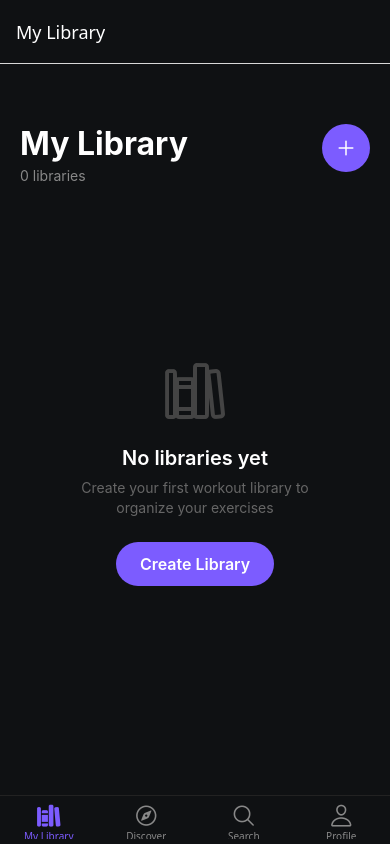
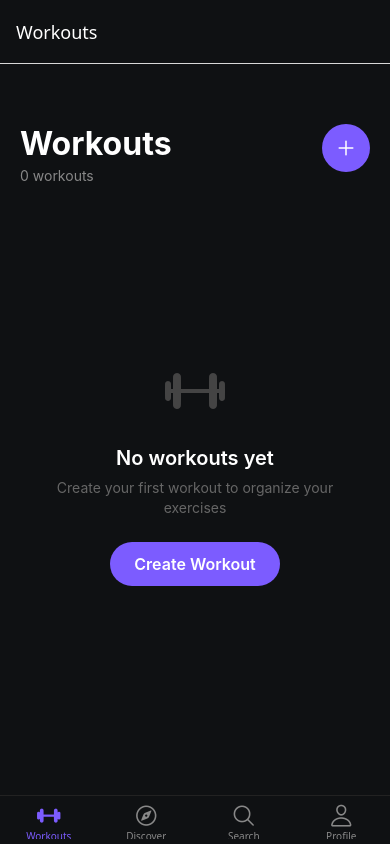
Before and after one commit to jarvisoperatorhq/liftlog, a React Native app: screen / in a window 390 px wide. Built offline with nearby package versions, Linux system fonts and the light colour scheme.

Commit message:
Rename 'My Library' to 'Workouts' throughout the app

```diff
--- a/src/navigation/index.tsx
+++ b/src/navigation/index.tsx
@@ -27,8 +27,8 @@ function TabNavigator() {
         tabBarIcon: ({ focused, color, size }) => {
           let iconName: keyof typeof Ionicons.glyphMap;
 
-          if (route.name === 'MyLibrary') {
-            iconName = focused ? 'library' : 'library-outline';
+          if (route.name === 'Workouts') {
+            iconName = focused ? 'barbell' : 'barbell-outline';
           } else if (route.name === 'Discover') {
             iconName = focused ? 'compass' : 'compass-outline';
           } else if (route.name === 'Search') {
@@ -55,9 +55,9 @@ function TabNavigator() {
       })}
     >
       <Tab.Screen
-        name="MyLibrary"
+        name="Workouts"
         component={LibraryScreen}
-        options={{ title: 'My Library' }}
+        options={{ title: 'Workouts' }}
       />
       <Tab.Screen
         name="Discover"
--- a/src/screens/Discover/DiscoverScreen.tsx
+++ b/src/screens/Discover/DiscoverScreen.tsx
@@ -188,7 +188,7 @@ export default function DiscoverScreen() {
           onPress={() => copyLibrary(item)}
         >
           <Ionicons name="copy-outline" size={16} color="#7C5CFF" />
-          <Text style={styles.copyButtonText}>Save to My Library</Text>
+          <Text style={styles.copyButtonText}>Save to My Workouts</Text>
         </TouchableOpacity>
       )}
 
@@ -208,7 +208,7 @@ export default function DiscoverScreen() {
     <View style={styles.container}>
       <View style={styles.header}>
         <Text style={styles.headerTitle}>Discover</Text>
-        <Text style={styles.headerSubtitle}>Find workout libraries from the community</Text>
+        <Text style={styles.headerSubtitle}>Find workouts from the community</Text>
       </View>
 
       <ScrollView
--- a/src/screens/Exercise/ExerciseDetailScreen.tsx
+++ b/src/screens/Exercise/ExerciseDetailScreen.tsx
@@ -56,7 +56,7 @@ export default function ExerciseDetailScreen() {
           if (lib.id === libraryId) {
             const exists = lib.items.some(i => i.exerciseId === exerciseId);
             if (exists) {
-              Alert.alert('Already added', 'This exercise is already in this library');
+              Alert.alert('Already added', 'This exercise is already in this workout');
               return lib;
             }
             return {
@@ -73,7 +73,7 @@ export default function ExerciseDetailScreen() {
         await AsyncStorage.setItem('@liftlog_libraries', JSON.stringify(updated));
         setLibraries(updated);
         setShowAddModal(false);
-        Alert.alert('Success', 'Exercise added to library');
+        Alert.alert('Success', 'Exercise added to workout');
       }
     } catch (e) {
       Alert.alert('Error', 'Failed to add exercise');
@@ -158,14 +158,14 @@ export default function ExerciseDetailScreen() {
         <View style={{ height: 100 }} />
       </ScrollView>
 
-      {/* Add to Library Button */}
+      {/* Add to Workout Button */}
       <View style={styles.footer}>
         <TouchableOpacity
           style={styles.addButton}
           onPress={() => setShowAddModal(true)}
         >
           <Ionicons name="add-circle" size={20} color="#fff" />
-          <Text style={styles.addButtonText}>Add to Library</Text>
+          <Text style={styles.addButtonText}>Add to Workout</Text>
         </TouchableOpacity>
       </View>
 
@@ -174,7 +174,7 @@ export default function ExerciseDetailScreen() {
         <View style={styles.modalOverlay}>
           <View style={styles.modalContent}>
             <View style={styles.modalHeader}>
-              <Text style={styles.modalTitle}>Add to Library</Text>
+              <Text style={styles.modalTitle}>Add to Workout</Text>
               <TouchableOpacity onPress={() => setShowAddModal(false)}>
                 <Ionicons name="close" size={24} color="#888" />
               </TouchableOpacity>
@@ -183,7 +183,7 @@ export default function ExerciseDetailScreen() {
             {libraries.length === 0 ? (
               <View style={styles.emptyLibraries}>
                 <Text style={styles.emptyLibrariesText}>
-                  You don't have any libraries yet
+                  You don't have any workouts yet
                 </Text>
                 <TouchableOpacity
                   style={styles.createLibraryButton}
@@ -192,7 +192,7 @@ export default function ExerciseDetailScreen() {
                     navigation.navigate('CreateLibrary');
                   }}
                 >
-                  <Text style={styles.createLibraryButtonText}>Create Library</Text>
+                  <Text style={styles.createLibraryButtonText}>Create Workout</Text>
                 </TouchableOpacity>
               </View>
             ) : (
--- a/src/screens/Library/AddToLibraryScreen.tsx
+++ b/src/screens/Library/AddToLibraryScreen.tsx
@@ -51,7 +51,7 @@ export default function AddToLibraryScreen() {
           if (lib.id === libraryId) {
             const exists = lib.items.some(i => i.exerciseId === exerciseId);
             if (exists) {
-              Alert.alert('Already added', 'This exercise is already in this library');
+              Alert.alert('Already added', 'This exercise is already in this workout');
               return lib;
             }
             return {
@@ -66,7 +66,7 @@ export default function AddToLibraryScreen() {
         navigation.goBack();
       }
     } catch (e) {
-      Alert.alert('Error', 'Failed to add exercise');
+      Alert.alert('Error', 'Failed to add exercise to workout');
     }
   };
 
@@ -90,20 +90,20 @@ export default function AddToLibraryScreen() {
           <Ionicons name="arrow-back" size={24} color="#fff" />
           <Text style={styles.backText}>Back</Text>
         </TouchableOpacity>
-        <Text style={styles.headerTitle}>Add to Library</Text>
-        <Text style={styles.headerSubtitle}>Choose where to add this exercise</Text>
+        <Text style={styles.headerTitle}>Add to Workout</Text>
+        <Text style={styles.headerSubtitle}>Choose which workout to add this exercise to</Text>
       </View>
 
       {libraries.length === 0 ? (
         <View style={styles.emptyContainer}>
-          <Ionicons name="library-outline" size={64} color="#444" />
-          <Text style={styles.emptyTitle}>No libraries yet</Text>
-          <Text style={styles.emptyText}>Create a library first to add exercises</Text>
+          <Ionicons name="barbell-outline" size={64} color="#444" />
+          <Text style={styles.emptyTitle}>No workouts yet</Text>
+          <Text style={styles.emptyText}>Create a workout first to add exercises</Text>
           <TouchableOpacity
             style={styles.createButton}
             onPress={() => navigation.navigate('CreateLibrary')}
           >
-            <Text style={styles.createButtonText}>Create Library</Text>
+            <Text style={styles.createButtonText}>Create Workout</Text>
           </TouchableOpacity>
         </View>
       ) : (
--- a/src/screens/Library/CreateLibraryScreen.tsx
+++ b/src/screens/Library/CreateLibraryScreen.tsx
@@ -29,7 +29,7 @@ export default function CreateLibraryScreen() {
 
   const handleCreate = async () => {
     if (!name.trim()) {
-      Alert.alert('Error', 'Please give your library a name');
+      Alert.alert('Error', 'Please give your workout a name');
       return;
     }
 
@@ -57,7 +57,7 @@ export default function CreateLibraryScreen() {
 
       navigation.goBack();
     } catch (e) {
-      Alert.alert('Error', 'Failed to create library');
+      Alert.alert('Error', 'Failed to create workout');
     } finally {
       setLoading(false);
     }
@@ -73,12 +73,12 @@ export default function CreateLibraryScreen() {
           <Ionicons name="arrow-back" size={24} color="#fff" />
           <Text style={styles.backText}>Back</Text>
         </TouchableOpacity>
-        <Text style={styles.headerTitle}>Create Library</Text>
+        <Text style={styles.headerTitle}>Create Workout</Text>
       </View>
       <ScrollView contentContainerStyle={styles.scrollContent}>
         <View style={styles.form}>
           <View style={styles.inputGroup}>
-            <Text style={styles.label}>Library Name *</Text>
+            <Text style={styles.label}>Workout Name *</Text>
             <TextInput
               style={styles.input}
               value={name}
@@ -97,7 +97,7 @@ export default function CreateLibraryScreen() {
               style={[styles.input, styles.textArea]}
               value={description}
               onChangeText={setDescription}
-              placeholder="What's this library for?"
+              placeholder="What's this workout for?"
               placeholderTextColor="#666"
               multiline
               numberOfLines={3}
@@ -127,12 +127,12 @@ export default function CreateLibraryScreen() {
               />
               <View style={styles.switchText}>
                 <Text style={styles.switchTitle}>
-                  {isPublic ? 'Public Library' : 'Private Library'}
+                  {isPublic ? 'Public Workout' : 'Private Workout'}
                 </Text>
                 <Text style={styles.switchDescription}>
                   {isPublic
-                    ? 'Anyone can find and view this library'
-                    : 'Only you can see this library'}
+                    ? 'Anyone can find and view this workout'
+                    : 'Only you can see this workout'}
                 </Text>
               </View>
             </View>
@@ -153,7 +153,7 @@ export default function CreateLibraryScreen() {
           disabled={loading}
         >
           <Text style={styles.createButtonText}>
-            {loading ? 'Creating...' : 'Create Library'}
+            {loading ? 'Creating...' : 'Create Workout'}
           </Text>
         </TouchableOpacity>
       </View>
--- a/src/screens/Library/LibraryScreen.tsx
+++ b/src/screens/Library/LibraryScreen.tsx
@@ -95,16 +95,16 @@ export default function LibraryScreen() {
 
   const renderEmptyState = () => (
     <View style={styles.emptyContainer}>
-      <Ionicons name="library-outline" size={64} color="#444" />
-      <Text style={styles.emptyTitle}>No libraries yet</Text>
+      <Ionicons name="barbell-outline" size={64} color="#444" />
+      <Text style={styles.emptyTitle}>No workouts yet</Text>
       <Text style={styles.emptyText}>
-        Create your first workout library to organize your exercises
+        Create your first workout to organize your exercises
       </Text>
       <TouchableOpacity
         style={styles.emptyButton}
         onPress={() => navigation.navigate('CreateLibrary')}
       >
-        <Text style={styles.emptyButtonText}>Create Library</Text>
+        <Text style={styles.emptyButtonText}>Create Workout</Text>
       </TouchableOpacity>
     </View>
   );
@@ -113,9 +113,9 @@ export default function LibraryScreen() {
     <View style={styles.container}>
       <View style={styles.header}>
         <View>
-          <Text style={styles.headerTitle}>My Library</Text>
+          <Text style={styles.headerTitle}>Workouts</Text>
           <Text style={styles.headerSubtitle}>
-            {libraries.length} {libraries.length === 1 ? 'library' : 'libraries'}
+            {libraries.length} {libraries.length === 1 ? 'workout' : 'workouts'}
           </Text>
         </View>
         <TouchableOpacity
--- a/src/screens/Profile/ProfileScreen.tsx
+++ b/src/screens/Profile/ProfileScreen.tsx
@@ -66,7 +66,7 @@ export default function ProfileScreen() {
         <View style={styles.statsRow}>
           <View style={styles.stat}>
             <Text style={styles.statNumber}>{libraries.length}</Text>
-            <Text style={styles.statLabel}>Libraries</Text>
+            <Text style={styles.statLabel}>Workouts</Text>
           </View>
           <View style={styles.statDivider} />
           <View style={styles.stat}>
--- a/src/types/index.ts
+++ b/src/types/index.ts
@@ -50,7 +50,7 @@ export type RootStackParamList = {
 };
 
 export type BottomTabParamList = {
-  MyLibrary: undefined;
+  Workouts: undefined;
   Discover: undefined;
   Search: undefined;
   Profile: undefined;
```
Also changed, not shown: src/screens/Library/LibraryDetailScreen.tsx (+5 -5 lines).
